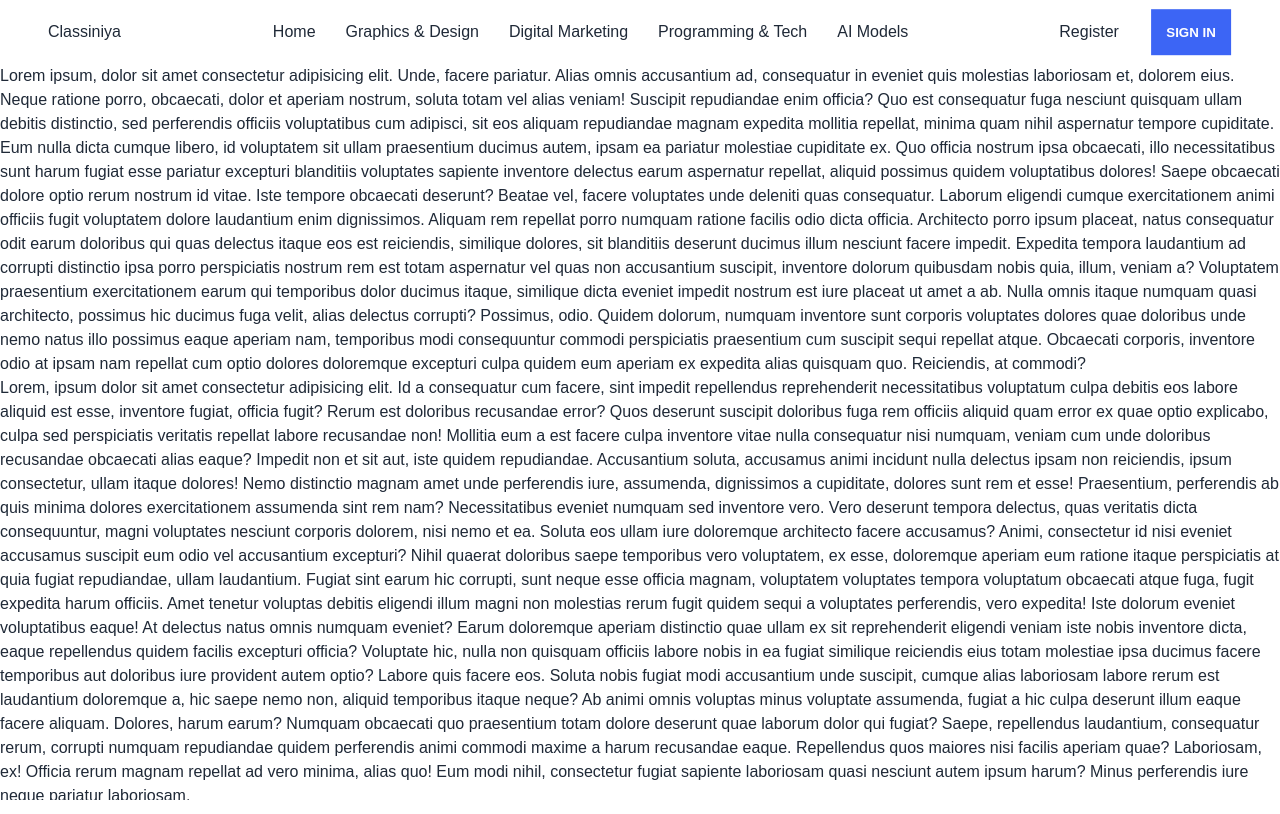
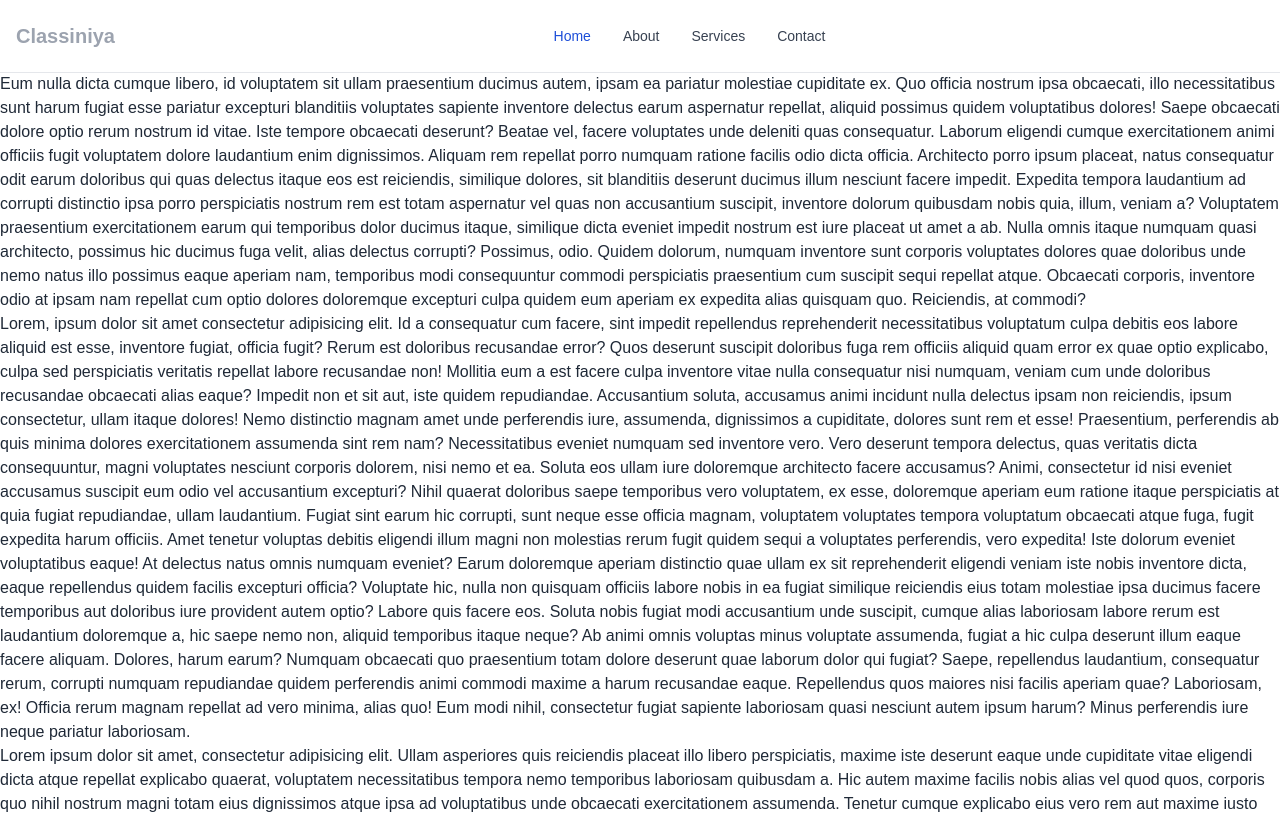
Before and after one commit to ahmmedrasel-dev/classiniya, a React (Create React App) app: page / in a window 1280 px wide. Shown: the top 814 px of the page. Built offline with nearby package versions, Linux system fonts and the light colour scheme.

Commit message:
Added navbar

```diff
--- a/src/App.js
+++ b/src/App.js
@@ -1,9 +1,12 @@
 import { RouterProvider } from "react-router";
+import Navbar from "./components/Shared/Navbar/Navbar";
 import Router from "./Routes/Routes";
 
 function App() {
   return (
     <>
+      <Navbar>
+      </Navbar>
       <RouterProvider router={Router} />
     </>
   );
--- a/src/Layout/Main.js
+++ b/src/Layout/Main.js
@@ -1,14 +1,13 @@
 import React from 'react';
 import { Outlet } from 'react-router';
 import Navbar from '../components/Shared/Navbar/Navbar';
+import Home from '../Pages/Home/Home';
 
 const Main = () => {
   return (
-    <div>
-      <Navbar>
-        <Outlet></Outlet>
-      </Navbar>
-    </div>
+
+
+    <Home />
   );
 };
 
--- a/src/components/Shared/Navbar/Navbar.js
+++ b/src/components/Shared/Navbar/Navbar.js
@@ -6,45 +6,74 @@
 
 
   return (
-    <nav className="drawer drawer-end">
-      <input id="my-drawer-3" type="checkbox" className="drawer-toggle" />
-      <div className="drawer-content flex flex-col">
-        {/* <!-- Navbar --> */}
-        <div
-          className="navbar flex items-center justify-between bg-primaryDark xl:gap-2  xl:px-8 py-4 sm:px-4 px-2 ">
-          <div className="px-2 mx-2">Classiniya</div>
-          <div className="flex-none lg:hidden  ">
-            <label htmlFor="my-drawer-3" className="btn btn-square btn-ghost">
-              <svg xmlns="http://www.w3.org/2000/svg" fill="none" viewBox="0 0 24 24" className="inline-block w-6 h-6 stroke-current"><path strokeLinecap="round" strokeLinejoin="round" strokeWidth="2" d="M4 6h16M4 12h16M4 18h16"></path></svg>
-            </label>
-          </div>
+    // <nav className="drawer drawer-end">
+    //   <input id="my-drawer-3" type="checkbox" className="drawer-toggle" />
+    //   <div className="drawer-content flex flex-col">
+    //     {/* <!-- Navbar --> */}
+    //     <div
+    //       className="navbar flex items-center justify-between bg-primaryDark xl:gap-2  xl:px-8 py-4 sm:px-4 px-2 ">
+    //       <div className="px-2 mx-2">Classiniya</div>
+    //       <div className="flex-none lg:hidden  ">
+    //         <label htmlFor="my-drawer-3" className="btn btn-square btn-ghost">
+    //           <svg xmlns="http://www.w3.org/2000/svg" fill="none" viewBox="0 0 24 24" className="inline-block w-6 h-6 stroke-current"><path strokeLinecap="round" strokeLinejoin="round" strokeWidth="2" d="M4 6h16M4 12h16M4 18h16"></path></svg>
+    //         </label>
+    //       </div>
 
-          <div className="flex-none hidden lg:block">
-            <ul className="menu-horizontal main_menu">
-              {/* Navarb Menu Content */}
-              <Navlinks></Navlinks>
-            </ul>
-          </div>
+    //       <div className="flex-none hidden lg:block">
+    //         <ul className="menu-horizontal main_menu">
+    //           {/* Navarb Menu Content */}
+    //           <Navlinks></Navlinks>
+    //         </ul>
+    //       </div>
 
-          <div className='flex-none hidden lg:block'>
-            <ul className='menu-horizontal main_menu items-center'>
-              <li>Register</li>
-              <li><button className='btn bg-primary border-0'>Sign in</button></li>
-            </ul>
-          </div>
+    //       <div className='flex-none hidden lg:block'>
+    //         <ul className='menu-horizontal main_menu items-center'>
+    //           <li>Register</li>
+    //           <li><button className='btn bg-primary border-0'>Sign in</button></li>
+    //         </ul>
+    //       </div>
+    //     </div>
+    //     {/* <!-- Page content here --> */}
+    //     {
+    //       children
+    //     }
+    //   </div>
+    //   <div className="drawer-side">
+    //     <label htmlFor="my-drawer-3" className="drawer-overlay"></label>
+    //     <ul className="menu p-4 w-80 bg-base-100">
+    //       {/* <!-- Sidebar content here --> */}
+    //       <Navlinks></Navlinks>
+    //     </ul>
+
+    //   </div>
+    // </nav>
+
+    <nav class="bg-white px-2 sm:px-4 py-2.5  fixed w-full z-20 top-0 left-0 border-b bg-black">
+      <div class="container flex flex-wrap items-center justify-between mx-auto">
+
+        <div class="self-center text-xl font-semibold whitespace-nowrap text-gray-400">Classiniya</div>
+        <div class="flex md:order-2">
+          <button data-collapse-toggle="navbar-sticky" type="button" class="inline-flex items-center p-2 text-sm text-gray-500 rounded-lg md:hidden hover:bg-gray-100 focus:outline-none focus:ring-2 focus:ring-gray-200 dark:text-gray-400 dark:hover:bg-gray-700 dark:focus:ring-gray-600" aria-controls="navbar-sticky" aria-expanded="false">
+            <span class="sr-only">Open main menu</span>
+            <svg class="w-6 h-6" aria-hidden="true" fill="currentColor" viewBox="0 0 20 20" xmlns="http://www.w3.org/2000/svg"><path fill-rule="evenodd" d="M3 5a1 1 0 011-1h12a1 1 0 110 2H4a1 1 0 01-1-1zM3 10a1 1 0 011-1h12a1 1 0 110 2H4a1 1 0 01-1-1zM3 15a1 1 0 011-1h12a1 1 0 110 2H4a1 1 0 01-1-1z" clip-rule="evenodd"></path></svg>
+          </button>
         </div>
-        {/* <!-- Page content here --> */}
-        {
-          children
-        }
-      </div>
-      <div className="drawer-side">
-        <label htmlFor="my-drawer-3" className="drawer-overlay"></label>
-        <ul className="menu p-4 w-80 bg-base-100">
-          {/* <!-- Sidebar content here --> */}
-          <Navlinks></Navlinks>
-        </ul>
-
+        <div class="items-center justify-between hidden w-full md:flex md:w-auto md:order-1" id="navbar-sticky">
+          <ul class="flex flex-col p-4 mt-4 border border-gray-100 rounded-lg bg-gray-50 md:flex-row md:space-x-8 md:mt-0 md:text-sm md:font-medium md:border-0 md:bg-white dark:bg-gray-800 md:dark:bg-gray-900 dark:border-gray-700">
+            <li>
+              <a href="#" class="block py-2 pl-3 pr-4 text-white bg-blue-700 rounded md:bg-transparent md:text-blue-700 md:p-0 dark:text-white" aria-current="page">Home</a>
+            </li>
+            <li>
+              <a href="#" class="block py-2 pl-3 pr-4 text-gray-700 rounded hover:bg-gray-100 md:hover:bg-transparent md:hover:text-blue-700 md:p-0 md:dark:hover:text-white dark:text-gray-400 dark:hover:bg-gray-700 dark:hover:text-white md:dark:hover:bg-transparent dark:border-gray-700">About</a>
+            </li>
+            <li>
+              <a href="#" class="block py-2 pl-3 pr-4 text-gray-700 rounded hover:bg-gray-100 md:hover:bg-transparent md:hover:text-blue-700 md:p-0 md:dark:hover:text-white dark:text-gray-400 dark:hover:bg-gray-700 dark:hover:text-white md:dark:hover:bg-transparent dark:border-gray-700">Services</a>
+            </li>
+            <li>
+              <a href="#" class="block py-2 pl-3 pr-4 text-gray-700 rounded hover:bg-gray-100 md:hover:bg-transparent md:hover:text-blue-700 md:p-0 md:dark:hover:text-white dark:text-gray-400 dark:hover:bg-gray-700 dark:hover:text-white md:dark:hover:bg-transparent dark:border-gray-700">Contact</a>
+            </li>
+          </ul>
+        </div>
       </div>
     </nav>
   );
```
Also changed, not shown: src/Routes/Routes.js (+2 -7 lines).
